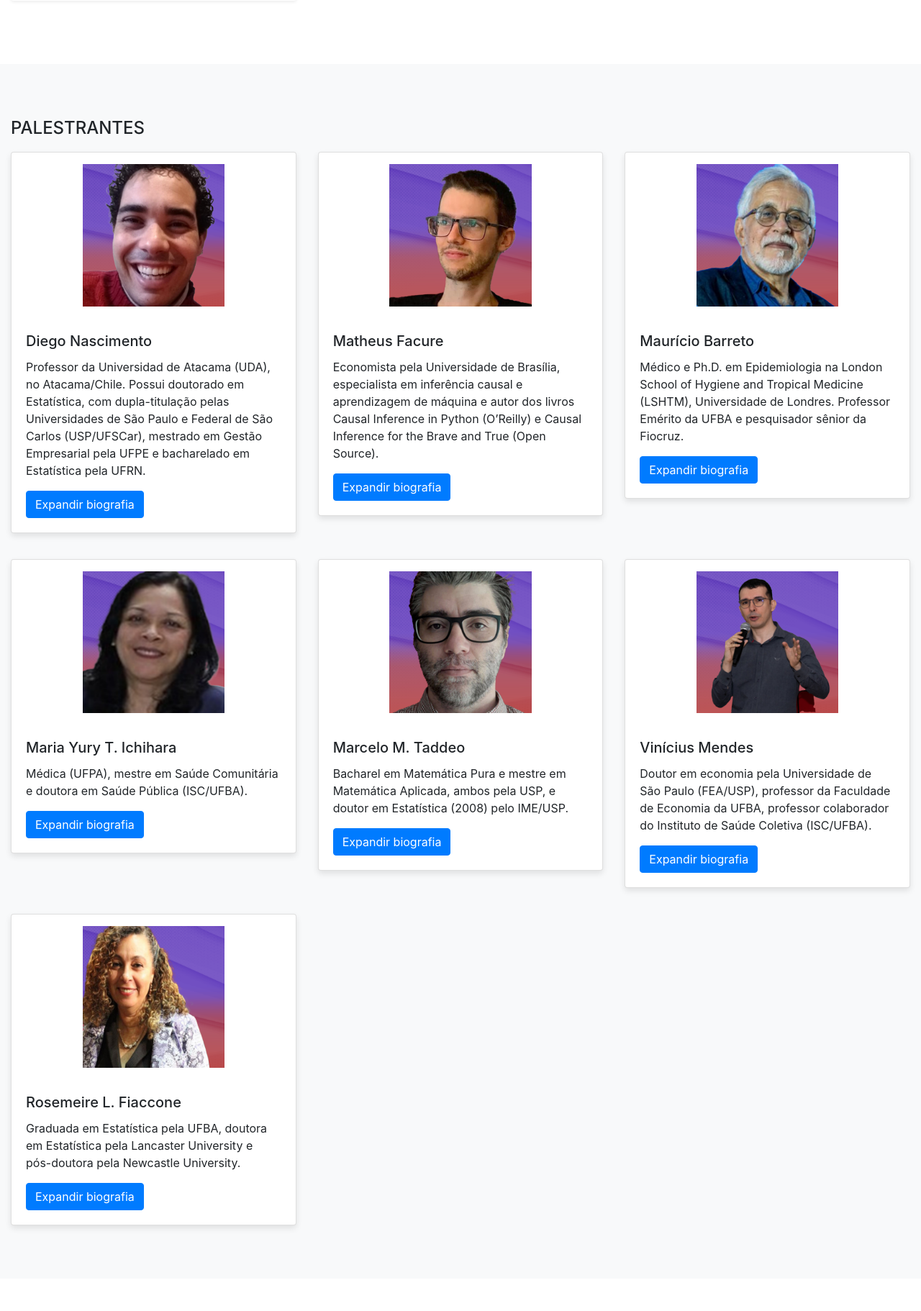
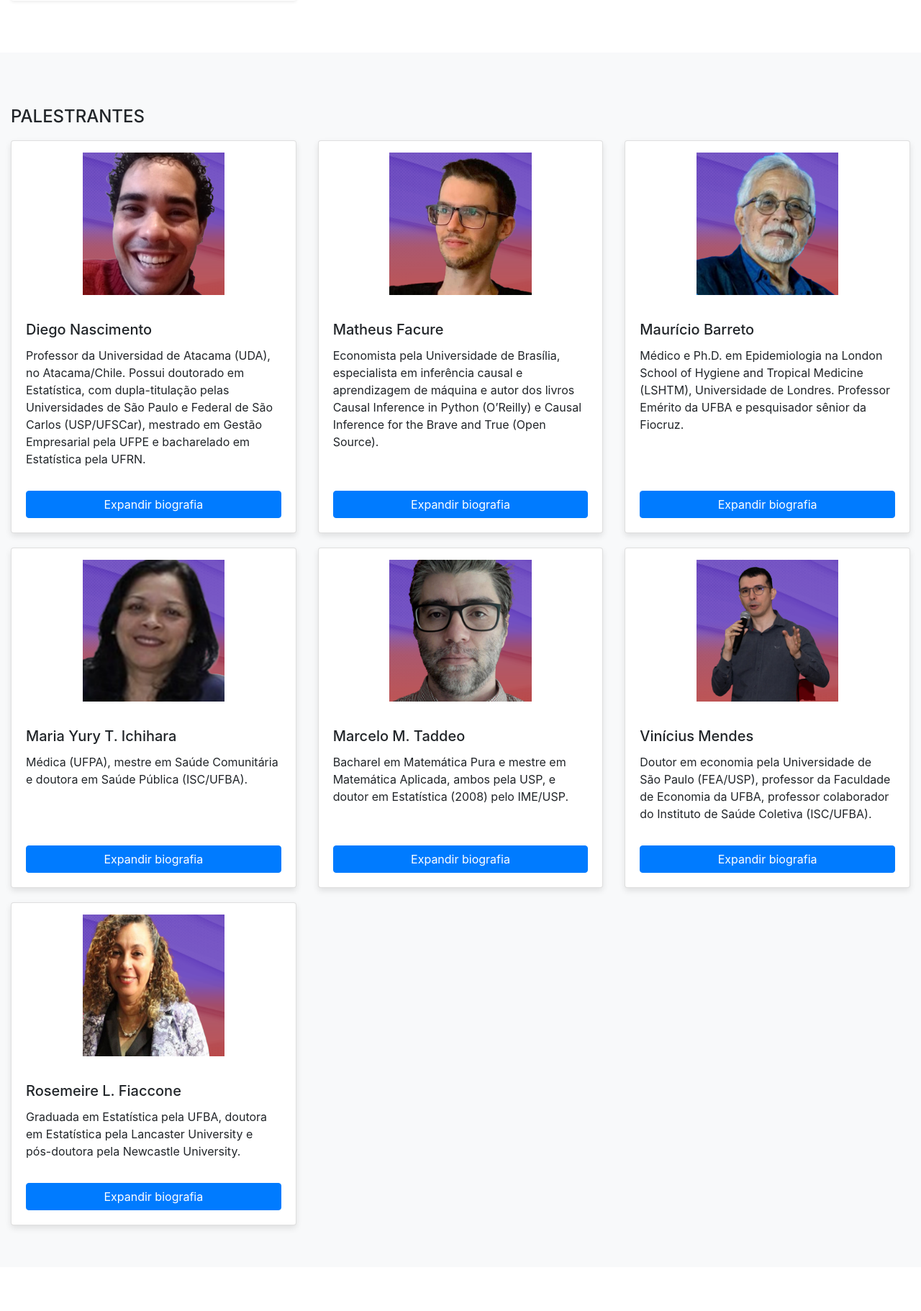
Before and after one commit to coinfsei/sei-ebest, a PHP site: page /2024/index.php in a window 1280 px wide. Shown: the part 2925-4747 px from the top of the page at 72% size. Run offline with PHP 8.4, Linux system fonts and the light colour scheme.

Commit message:
Alteracao palestrantes card css

```diff
--- a/2024/css/palestrante.css
+++ b/2024/css/palestrante.css
@@ -1,4 +1,23 @@
-.card {
+#speakers .card {
     box-shadow: 0 4px 8px rgba(0, 0, 0, 0.1);
     margin-bottom: 1rem;
   }
+
+#speakers .card {
+  display: flex;
+  flex-direction: column;
+  justify-content: space-between;
+  height: 100%; /* Garante que todos os cards tenham a mesma altura */
+}
+
+#speakers .card-body {
+  display: flex;
+  flex-direction: column;
+  justify-content: space-between;
+  flex-grow: 1;
+}
+
+#speakers .card .btn {
+  width: 100%; /* Faz com que o botão ocupe toda a largura do card */
+  margin-top: auto; /* Move o botão para o final do card */
+}
```
